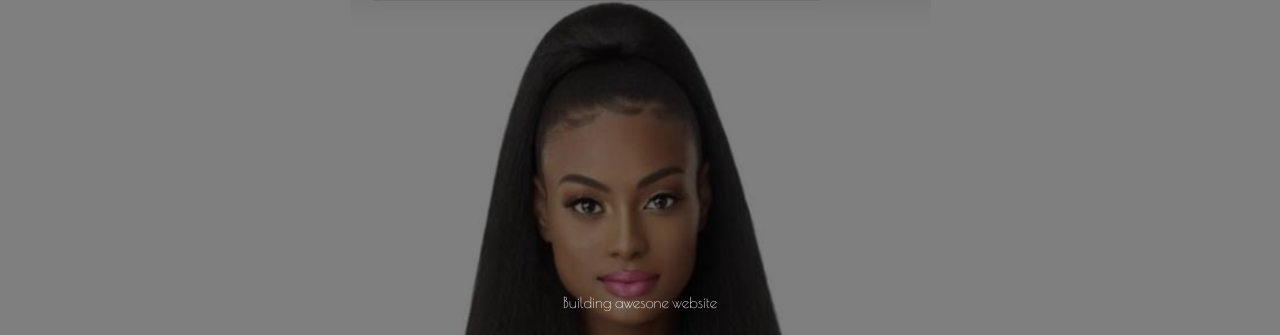
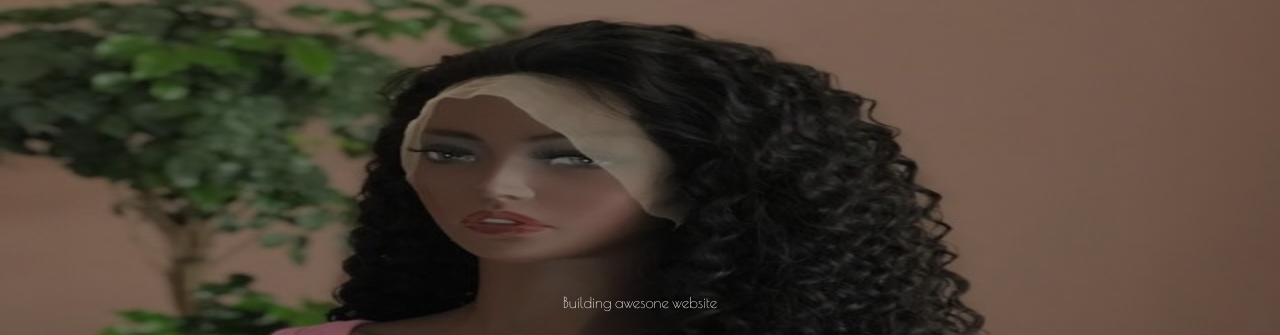
Before and after one commit to Merith-Ndolo/ma-tarou, a plain HTML site: page index.html in a window 1280 px wide. Shown: the top 335 px of the page. Drawn offline with nearby package versions, Linux system fonts and the light colour scheme.

Commit message:
other commit

```diff
--- a/style.css
+++ b/style.css
@@ -5,10 +5,10 @@
 
 header {
   background-image: linear-gradient(rgba(0, 0, 0, 0.5), rgba(0, 0, 0, 0.5)),
-    url(tarou.jpg);
+    url(imageTarou.jpg);
   height: 100vh;
   background-position: center;
-  background-size: contain;
+  background-size: 100% 100%;
   background-repeat: no-repeat;
 }
 .hero {
```
Also changed, not shown: imageTarou.jpg (added).
